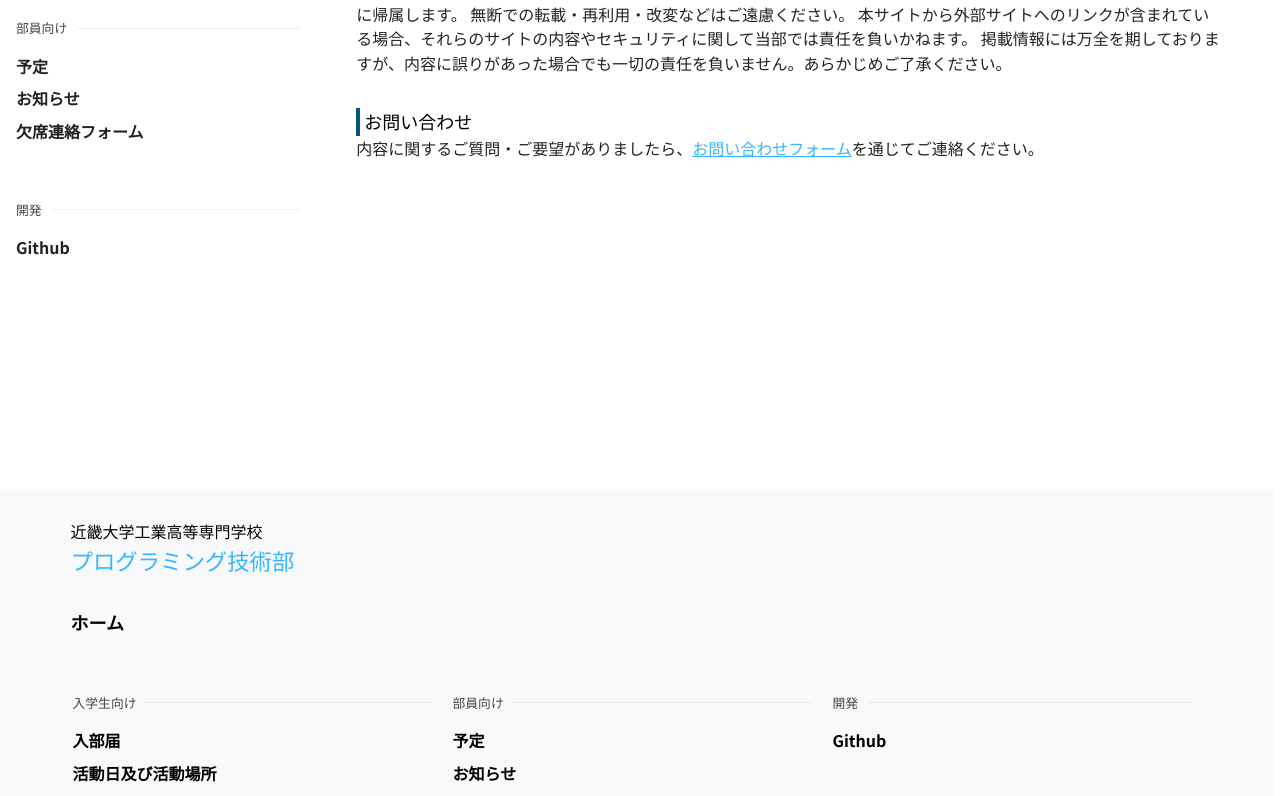
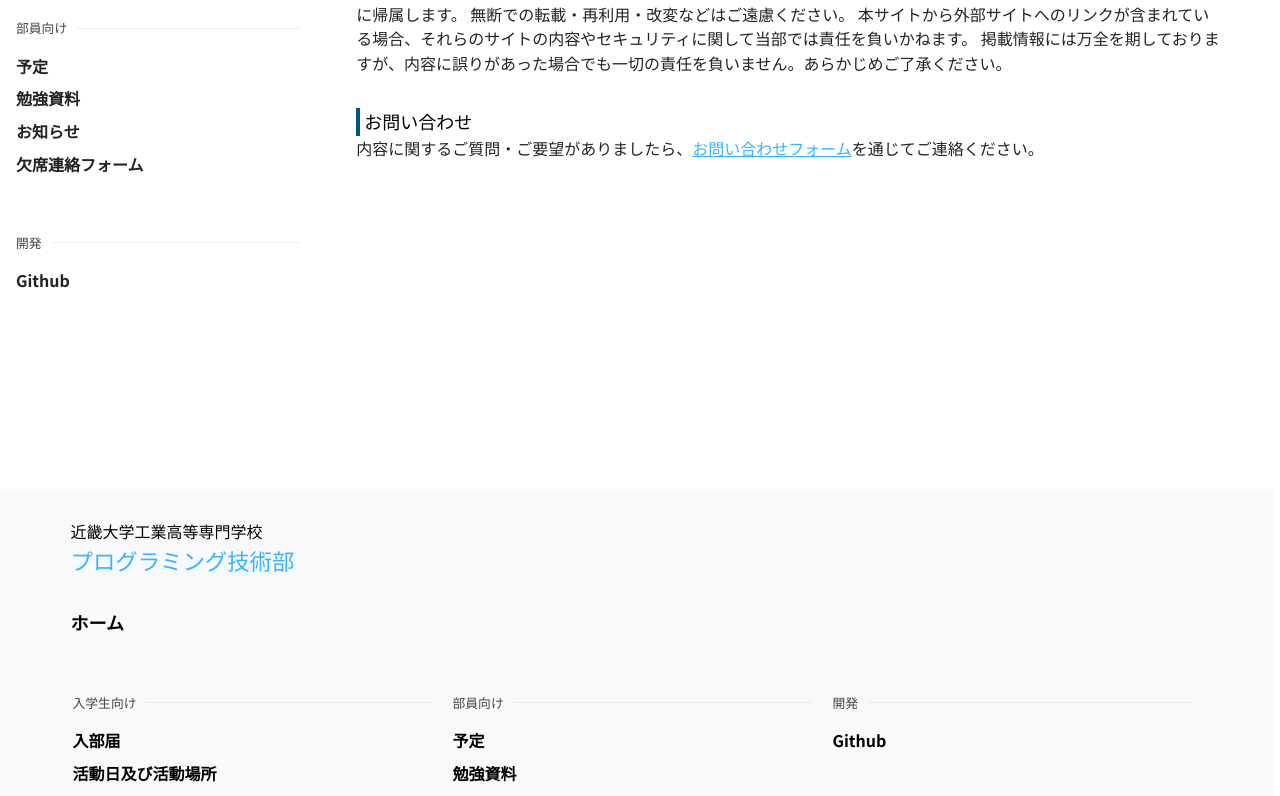
Before and after one commit to mokkun55/procon-homepage, a Next.js app: page /privacy in a window 1280 px wide. Shown: the part 361-1157 px from the top of the page. Built offline with nearby package versions, Linux system fonts and the light colour scheme; a small style sheet from the web is missing.

Commit message:
feat: add noion link to various components

```diff
--- a/src/app/index.module.scss
+++ b/src/app/index.module.scss
@@ -13,4 +13,9 @@
       padding-right: 16px;
     }
   }
+
+  .link{
+    color: var(--text-link);
+    text-decoration: underline;
+  }
 }
--- a/src/components/Footer/index.tsx
+++ b/src/components/Footer/index.tsx
@@ -29,6 +29,7 @@ export const Footer = (props: Props) => {
           <div className={styles.column}>
             <Splitter text="部員向け">
               <Item url="/schedule" text="予定" size="default" />
+              <Item url="https://www.notion.so/1dc87bcd6fe1800da6beecf2bd6bcc70" text="勉強資料" size="default" />{' '}
               <Item url="/posts" text="お知らせ" size="default" />
               <Item url="https://procon-absence-form.vercel.app/" text="欠席連絡フォーム" size="default" />
             </Splitter>
--- a/src/components/SideBar/index.tsx
+++ b/src/components/SideBar/index.tsx
@@ -21,6 +21,7 @@ export const SideBar = ({ className, style }: Props) => {
         </Splitter>
         <Splitter text="部員向け">
           <Item url="/schedule" text="予定" size="default" />
+          <Item url="https://www.notion.so/1dc87bcd6fe1800da6beecf2bd6bcc70" text="勉強資料" size="default" />
           <Item url="/posts" text="お知らせ" size="default" />
           <Item url="https://procon-absence-form.vercel.app/" text="欠席連絡フォーム" size="default" />
         </Splitter>
```
Also changed, not shown: src/app/page.tsx (+7 -0 lines).
